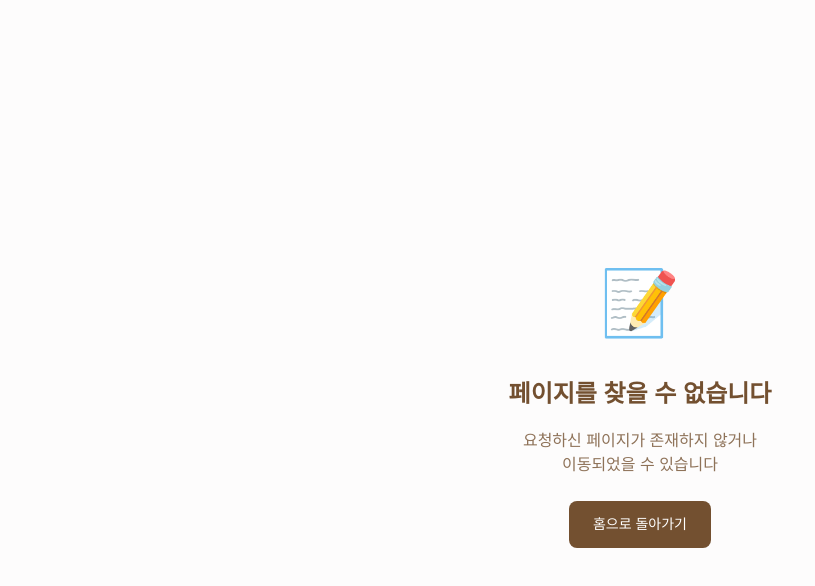
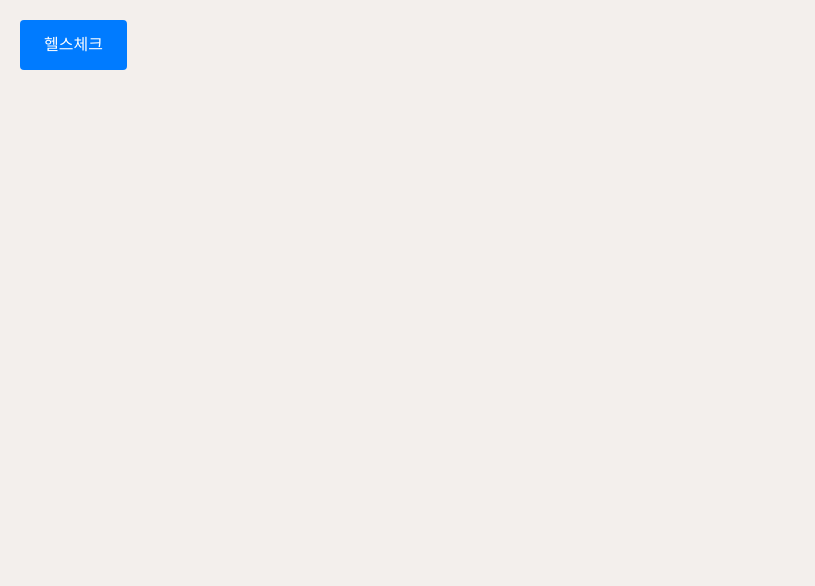
Before and after one commit to Dansi-Studio/dansi_front, a Next.js app: page /health-check in a window 1280 px wide. Before the commit this address had no page. Shown: the top 586 px of the page, without its empty margins (0-815 px from the left). Built offline with nearby package versions, Linux system fonts and the light colour scheme; a web font is replaced by a local one.

Commit message:
init backend

```diff
--- /dev/null
+++ b/src/app/health-check/page.tsx
@@ -0,0 +1,99 @@
+'use client'
+
+import { useState, useEffect } from 'react'
+import { notFound } from 'next/navigation'
+
+// 환경 변수 체크
+const isLocalEnv = process.env.NODE_ENV === 'development'
+
+export default function HealthCheckPage() {
+  const [response, setResponse] = useState<string>('')
+  const [isLoading, setIsLoading] = useState(false)
+  const [error, setError] = useState<string>('')
+
+  // 로컬 환경이 아니면 404 처리
+  useEffect(() => {
+    if (!isLocalEnv) {
+      notFound()
+    }
+  }, [])
+
+  const checkHealth = async () => {
+    if (!isLocalEnv) return
+
+    setIsLoading(true)
+    setError('')
+    setResponse('')
+
+    try {
+      const res = await fetch(`${process.env.NEXT_PUBLIC_API_URL || 'http://localhost:8080'}/api/health`, {
+        method: 'GET',
+        headers: {
+          'Content-Type': 'application/json',
+        },
+      })
+
+      if (res.ok) {
+        const text = await res.text()
+        setResponse(text)
+      } else {
+        setError(`HTTP ${res.status}: ${res.statusText}`)
+      }
+    } catch (err) {
+      setError(err instanceof Error ? err.message : '알 수 없는 오류')
+    } finally {
+      setIsLoading(false)
+    }
+  }
+
+  // 로컬 환경이 아니면 아무것도 렌더링하지 않음 (notFound()가 이미 호출됨)
+  if (!isLocalEnv) {
+    return null
+  }
+
+  return (
+    <div style={{ padding: '20px', fontFamily: 'Arial, sans-serif' }}>
+      <div style={{ marginBottom: '20px' }}>
+        <button
+          onClick={checkHealth}
+          disabled={isLoading}
+          style={{
+            padding: '12px 24px',
+            backgroundColor: isLoading ? '#ccc' : '#007bff',
+            color: 'white',
+            border: 'none',
+            borderRadius: '4px',
+            cursor: isLoading ? 'not-allowed' : 'pointer',
+            fontSize: '16px'
+          }}
+        >
+          {isLoading ? '체크 중...' : '헬스체크'}
+        </button>
+      </div>
+
+      {error && (
+        <div style={{
+          backgroundColor: '#f8d7da',
+          color: '#721c24',
+          padding: '10px',
+          borderRadius: '4px',
+          marginBottom: '20px'
+        }}>
+          ❌ 오류: {error}
+        </div>
+      )}
+
+      {response && (
+        <div style={{
+          backgroundColor: '#d4edda',
+          color: '#155724',
+          padding: '10px',
+          borderRadius: '4px',
+          marginBottom: '20px'
+        }}>
+          ✅ 응답: {response}
+        </div>
+      )}
+    </div>
+  )
+}
```
